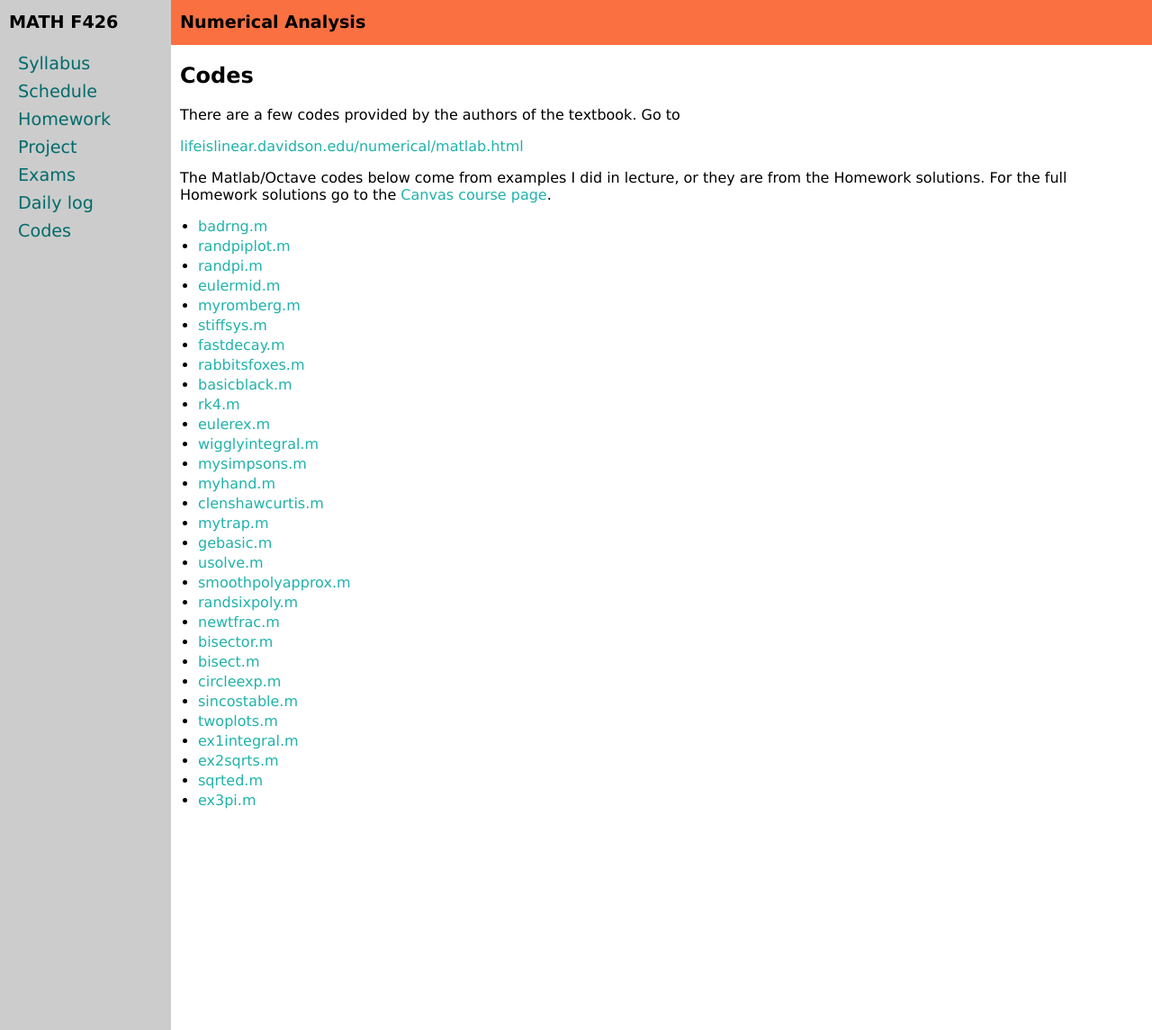
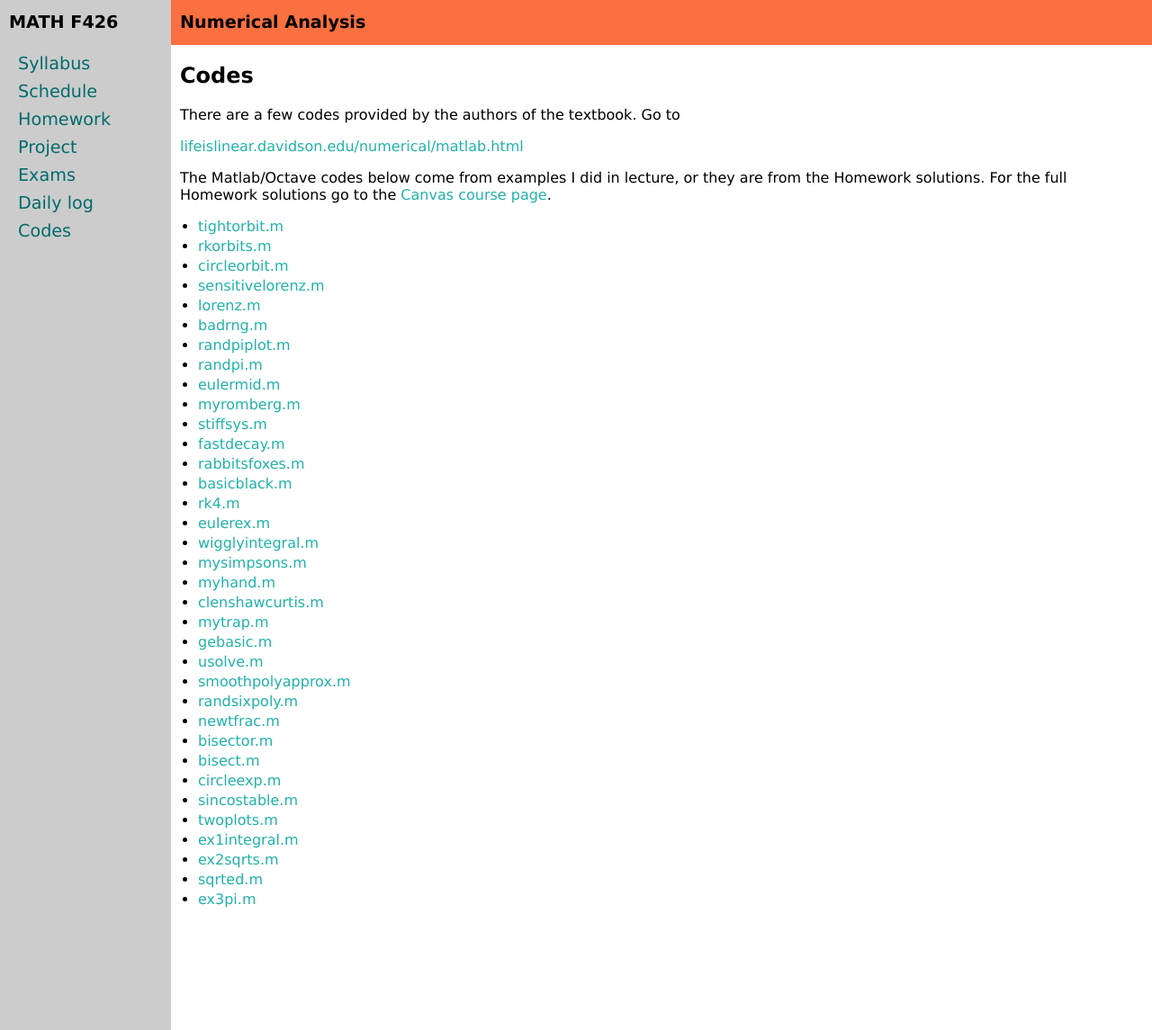
Before and after one commit to bueler/numerical, a Jekyll site: the page built from codes.md, in a window 1280 px wide and 1145 px high. Shown: the whole window at 90% size. Built offline with Jekyll 4.4.1, drawn with Linux system fonts in a browser that asks for light colours.

Commit message:
post codes from A9 solutions

```diff
--- a/codes.md
+++ b/codes.md
@@ -15,6 +15,11 @@ The Matlab/Octave codes below come from examples I did in lecture, or they are f
   * [.m](assets/codes/.m)
 -->
 
+  * [tightorbit.m](assets/codes/tightorbit.m)
+  * [rkorbits.m](assets/codes/rkorbits.m)
+  * [circleorbit.m](assets/codes/circleorbit.m)
+  * [sensitivelorenz.m](assets/codes/sensitivelorenz.m)
+  * [lorenz.m](assets/codes/lorenz.m)
   * [badrng.m](assets/codes/badrng.m)
   * [randpiplot.m](assets/codes/randpiplot.m)
   * [randpi.m](assets/codes/randpi.m)
```
Also changed, not shown: 5 other files.
